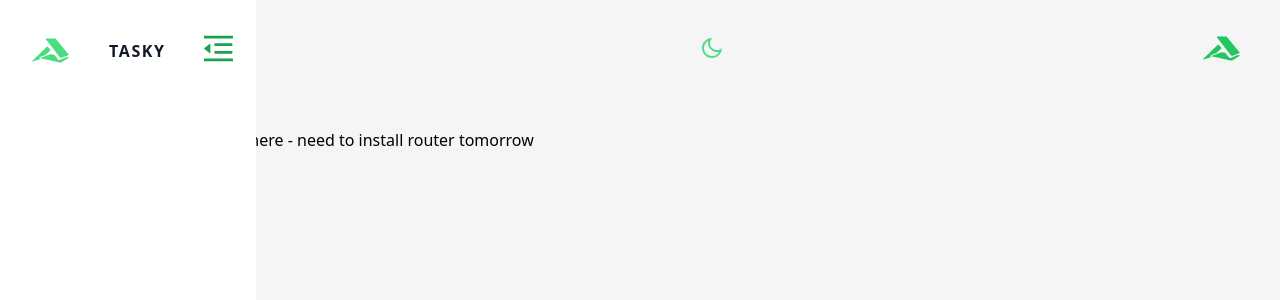
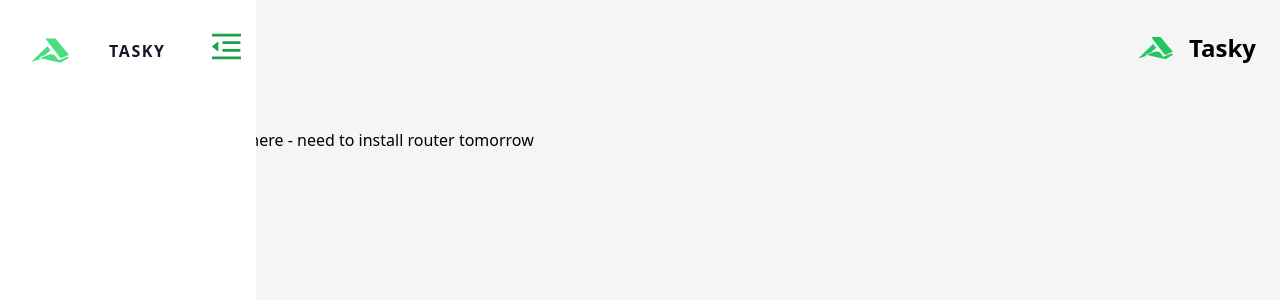
Before and after one commit to FadyEilia2001/tasky, a React (Create React App) app in the folder frontend/: page / in a window 1280 px wide. Both pictures are taken after a click on the icon 50 px from the left and 48 px from the top of the page. Shown: the top 300 px of the page. Built offline with nearby package versions, Linux system fonts and the light colour scheme.

Commit message:
fixed sidebar issue

```diff
--- a/frontend/src/components/Navbar.jsx
+++ b/frontend/src/components/Navbar.jsx
@@ -18,35 +18,32 @@ const Navbar = ({ sidebar, handleClick, dark, handleDark }) => {
         />
       ) : (
         // if navbar is open
-        <>
-          <AiOutlineMenuFold
-            size={37}
-            className="cursor-pointer ml-48 text-green-600"
-            style={{ zIndex: 1000 }}
-            onClick={handleClick}
-          />
-          <Sidebar />
-        </>
+
+        <Sidebar handleClick={handleClick} />
       )}
 
       {/* middle icon dark mode*/}
       {dark ? (
-        <RiMoonFill onClick={handleDark} size={24} className="text-green-400" />
+        <RiMoonFill
+          onClick={handleDark}
+          size={24}
+          className="text-green-400 cursor-pointer"
+        />
       ) : (
-        <RiMoonLine onClick={handleDark} size={24} className="text-green-400" />
+        <RiMoonLine
+          onClick={handleDark}
+          size={24}
+          className="text-green-400 cursor-pointer"
+        />
       )}
 
       {/* right side of navbar */}
-      {!sidebar ? (
-        <div className="flex items-center p-4">
-          <FaAccusoft size={34} className="text-green-500" />
-          <p className="mx-6 font-semibold text-2xl  text-black dark:text-white">
-            Tasky is Here!
-          </p>
-        </div>
-      ) : (
-        <FaAccusoft size={37} className="text-green-500 m-4 mr-8" />
-      )}
+      <div className="flex items-center p-4">
+        <FaAccusoft size={34} className="text-green-500" />
+        <p className="ml-4 font-semibold text-2xl  text-black dark:text-white">
+          Tasky
+        </p>
+      </div>
 
       {/* main div close */}
     </div>
--- a/frontend/src/components/Sidebar.jsx
+++ b/frontend/src/components/Sidebar.jsx
@@ -1,9 +1,16 @@
 import React from "react";
 import { FaAccusoft } from "react-icons/fa";
+import { AiOutlineMenuFold } from "react-icons/ai";
 
-const Sidebar = () => {
+const Sidebar = ({ handleClick }) => {
   return (
     <div className="fixed top-0 left-0 p-4 h-screen w-64 m-0 bg-white dark:bg-gray-800 dark:text-white">
+      <AiOutlineMenuFold
+        size={37}
+        className="cursor-pointer ml-48 text-green-600 absolute mt-3"
+        style={{ zIndex: 1000 }}
+        onClick={handleClick}
+      />
       <div className="flex items-center p-4">
         <FaAccusoft size={37} className="text-green-400" />
         <p className="ml-10 text-gray-900 tracking-widest font-bold dark:text-white">
```
